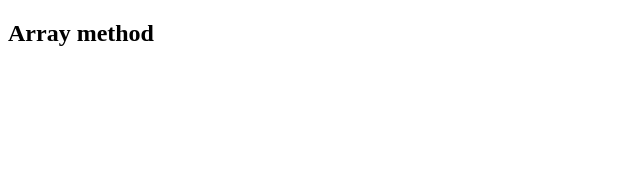
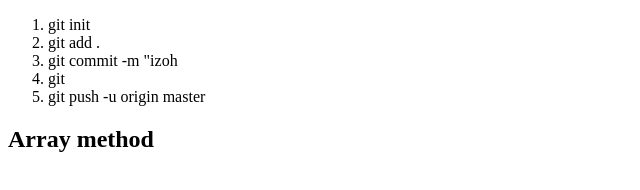
Before and after one commit to AzizbekSolohiddinov/learning, a plain HTML site: page index.html in a window 1280 px wide. Shown: the whole page, without its empty margins (0-640 px from the left). Drawn offline with Linux system fonts and the light colour scheme.

Commit message:
learning

```diff
--- a/index.html
+++ b/index.html
@@ -8,6 +8,14 @@
 </head>
 <body>
 
+        <ol>
+            <li>git init</li>
+            <li>git add .</li>
+            <li>git commit -m "izoh</li>
+            <li>git </li>
+            <li>git push -u origin master</li>
+
+        </ol>
 
     <h2>Array method</h2>
 
```
